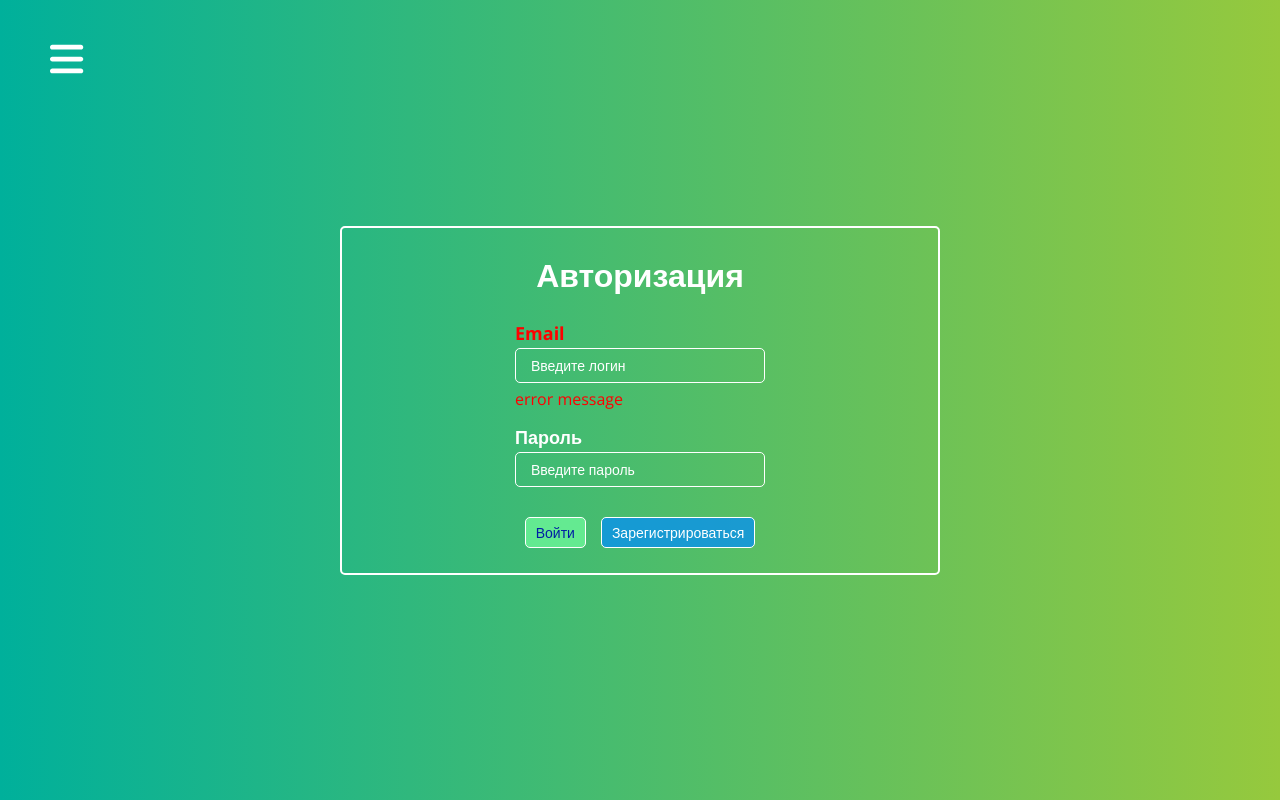
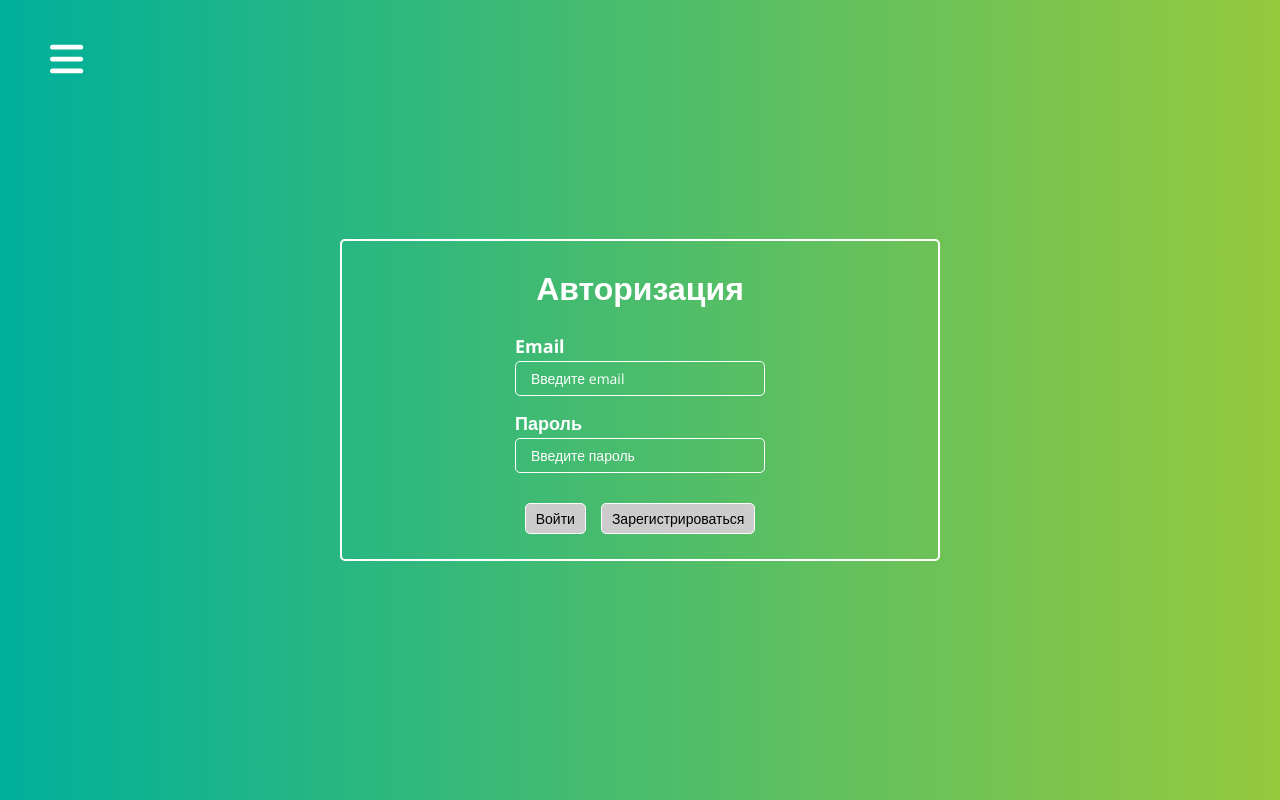
Before and after one commit to Aleksandr-Glebik/react-quiz-fc, a React (Create React App) app: page /auth in a window 1280 px wide. Built offline with nearby package versions, Linux system fonts and the light colour scheme.

Commit message:
feat: add func isValid in comp Input, add state for input-s: email, password in comp Auth, add func validateEmail, add isValidForm

```diff
--- a/src/components/ActiveQuiz/Navigation/Drawer/Drawer.tsx
+++ b/src/components/ActiveQuiz/Navigation/Drawer/Drawer.tsx
@@ -15,8 +15,6 @@ const pathArr = [
 ]
 
 const Drawer: React.FC<DrawerType> = ({ isOpenMenu, handlerClick }) => {
-  console.log('pathArr', pathArr)
-
   return (
     <>
         {isOpenMenu && <Backdrop handlerClick={handlerClick} />}
--- a/src/components/ActiveQuiz/UI/Input/Input.tsx
+++ b/src/components/ActiveQuiz/UI/Input/Input.tsx
@@ -9,16 +9,25 @@ interface inputType {
     label?: string
     value?: string
     errorMessage?: string
-    onChange?: () => void
+    onChange?: (value: any) => void
+    shouldValidate?: boolean
+    valid?: boolean
+    touched?: boolean
 }
 
-// const isInvalid = ({
-//     valid,
-//     touched,
-//     shouldValidate
-// }) => {
-//     return !valid && shouldValidate && touched
-// }
+interface isInvalidType {
+    valid?: boolean
+    touched?: boolean
+    shouldValidate?: boolean
+}
+
+const isInvalid = ({
+    valid,
+    touched,
+    shouldValidate
+}: isInvalidType) => {
+    return !valid && shouldValidate && touched
+}
 
 const Input: React.FC<inputType> = ({
     inputType,
@@ -27,7 +36,10 @@ const Input: React.FC<inputType> = ({
     label,
     value,
     onChange,
-    errorMessage
+    errorMessage,
+    shouldValidate,
+    valid,
+    touched
 }) => {
   const htmlFor = `${inputType}-${Math.random()}`
 
@@ -37,7 +49,7 @@ const Input: React.FC<inputType> = ({
           htmlFor={htmlFor}
           className={clsx(
             styles.label,
-            errorMessage ? styles.invalid : ''
+            isInvalid({ valid, shouldValidate, touched }) ? styles.invalid : ''
           )}
         >
             {label}
@@ -54,17 +66,12 @@ const Input: React.FC<inputType> = ({
           onChange={onChange}
         />
         {
-            errorMessage && <span className={styles.errorValidate}>
-                    {errorMessage}
-            </span>
-        }
-        {/* {
-          isInvalid()
+          isInvalid({ valid, shouldValidate, touched })
             ? (<span className={styles.errorValidate}>
                 {errorMessage || 'Ввудите верное значение'}
               </span>)
             : null
-        } */}
+        }
 
     </div>
   )
--- a/src/pages/Auth/Auth.tsx
+++ b/src/pages/Auth/Auth.tsx
@@ -1,12 +1,149 @@
-import React from 'react'
+import React, { useEffect, useState } from 'react'
 import styles from './Auth.module.scss'
 import Button from '../../components/ActiveQuiz/UI/Button/Button'
 import Input from '../../components/ActiveQuiz/UI/Input/Input'
+
+type validationEmailType = {
+  required: boolean
+  email?: boolean
+}
+interface initialEmailStateType {
+  value: string
+  type: string
+  label: string
+  placeholder: string
+  errorMessage: string
+  valid: boolean
+  touched: boolean
+  validation: validationEmailType
+}
+
+const initialEmailState = {
+  value: '',
+  type: 'email',
+  label: 'Email',
+  placeholder: 'Введите email',
+  errorMessage: 'Введите корректный email',
+  valid: false,
+  touched: false,
+  validation: {
+    required: true,
+    email: true
+  }
+}
+
+type validationPasswordType = {
+  required: boolean
+  minLength?: number
+}
+
+type validateInputType = {
+  required: boolean
+  email?: boolean
+  minLength?: number
+}
+interface initialPasswordStateType {
+  value: string
+  type: string
+  label: string
+  placeholder: string
+  errorMessage: string
+  valid: boolean
+  touched: boolean
+  validation: validationPasswordType
+}
+
+const initialPasswordState = {
+  value: '',
+  type: 'password',
+  label: 'Пароль',
+  placeholder: 'Введите пароль',
+  errorMessage: 'Введите корректный пароль',
+  valid: false,
+  touched: false,
+  validation: {
+    required: true,
+    minLength: 6
+  }
+}
+
+function validateEmail(email: string) {
+  var re = /\S+@\S+\.\S+/;
+  return re.test(email);
+}
 
 const Auth = () => {
   const submitHandler = (event: any) => {
     event.preventDefault()
   }
+
+  const [email, setEmail] = useState<initialEmailStateType>(initialEmailState)
+  const [password, setPassword] = useState<initialPasswordStateType>(initialPasswordState)
+  const [isFormValid, setIsFormValid] = useState(false)
+
+  const loginHandler = () => {
+
+  }
+
+  const registerHandler = () => {
+
+  }
+
+  const validateInput = (
+    value: string,
+    obj: validateInputType
+  ) => {
+    if (!obj) {
+      return true
+    }
+
+    let isValid = true
+
+    if (obj.required) {
+      isValid = value.trim() !== '' && isValid
+    }
+
+    if (obj?.email) {
+      isValid = validateEmail(email.value) && isValid
+    }
+
+    if (obj?.minLength) {
+      isValid = value.length >= obj.minLength && isValid
+    }
+
+    return isValid
+  }
+
+  const onChangeEmail = (event: any) => {
+    setEmail({
+      ...email,
+      touched: true,
+      value: event.target.value,
+      valid: validateInput(email.value, email.validation)
+    })
+  }
+
+  const onChangePassword = (event: any) => {
+    setPassword({
+      ...password,
+      touched: true,
+      value: event.target.value,
+      valid: validateInput(password.value, password.validation)
+    })
+  }
+
+  console.log('email', email.valid)
+  console.log('password', password.valid)
+  console.log('isFormValid', isFormValid)
+
+
+  useEffect( () => {
+    if (email.valid && password.valid) {
+      setIsFormValid(true)
+    } else {
+      setIsFormValid(false)
+    }
+  }, [email.valid, password.valid])
 
   return (
     <div className={styles.auth}>
@@ -18,27 +155,41 @@ const Auth = () => {
           onSubmit={event => submitHandler(event)}
         >
           <Input
-            inputType='text'
-            placeholder='Введите логин'
+            inputType={email.type}
+            placeholder={email.placeholder}
             addStyles='inputAuth'
-            label='Email'
-            errorMessage='error message'
+            label={email.label}
+            errorMessage={email.errorMessage}
+            value={email.value}
+            shouldValidate={!!email.validation}
+            onChange={onChangeEmail}
+            valid={email.valid}
+            touched={email.touched}
           />
           <Input
-            inputType='password'
-            placeholder='Введите пароль'
+            inputType={password.type}
+            placeholder={password.placeholder}
             addStyles='inputAuth'
-            label='Пароль'
-            // errorMessage='error message'
+            label={password.label}
+            errorMessage={password.errorMessage}
+            value={password.value}
+            shouldValidate={!!password.validation}
+            onChange={onChangePassword}
+            valid={password.valid}
+            touched={password.touched}
           />
           <div className={styles.btnContainer}>
             <Button
               type='btnLogin'
+              onClick={loginHandler}
+              disabled={isFormValid ? false : true}
             >
               Войти
             </Button>
             <Button
               type='btnRegister'
+              onClick={registerHandler}
+              disabled={isFormValid ? false : true}
             >
               Зарегистрироваться
             </Button>
```
